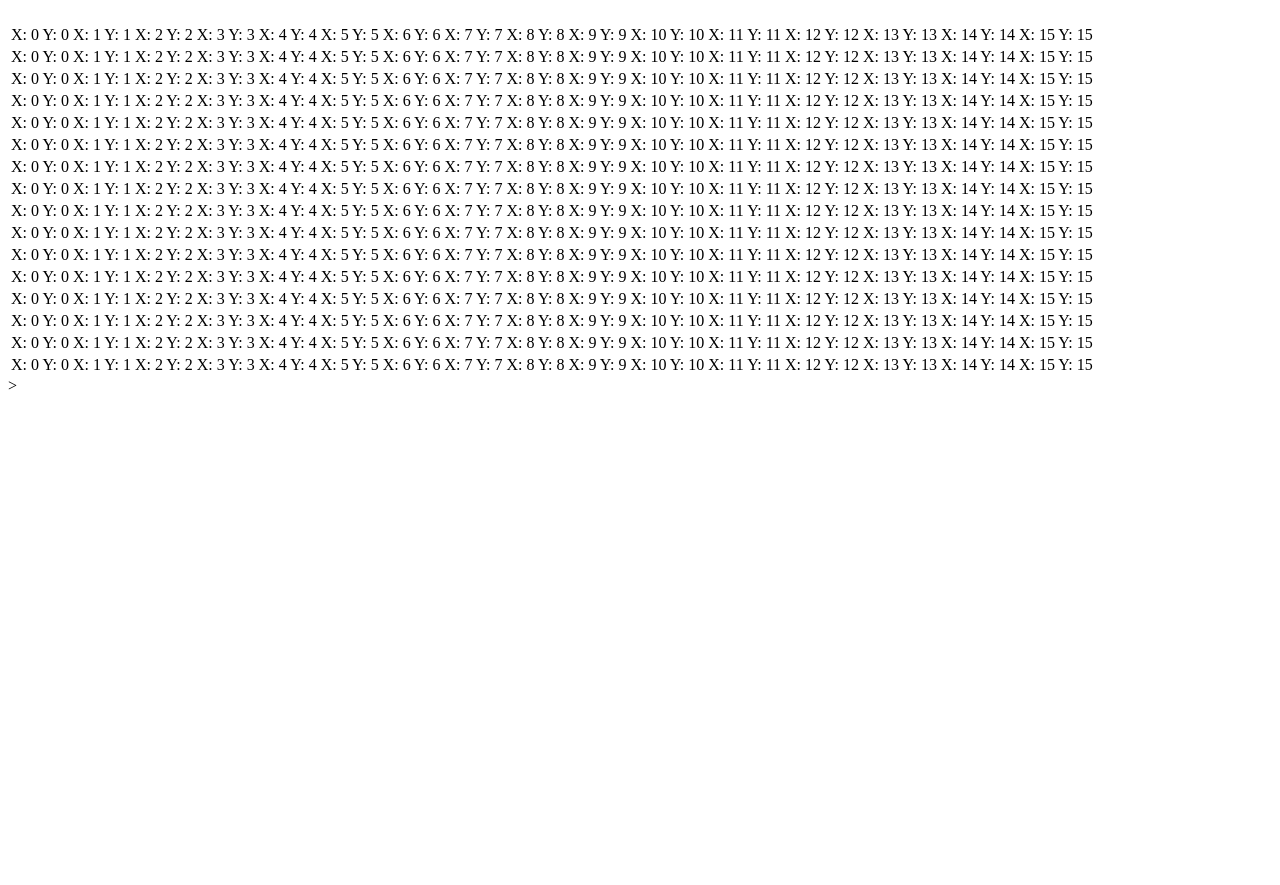
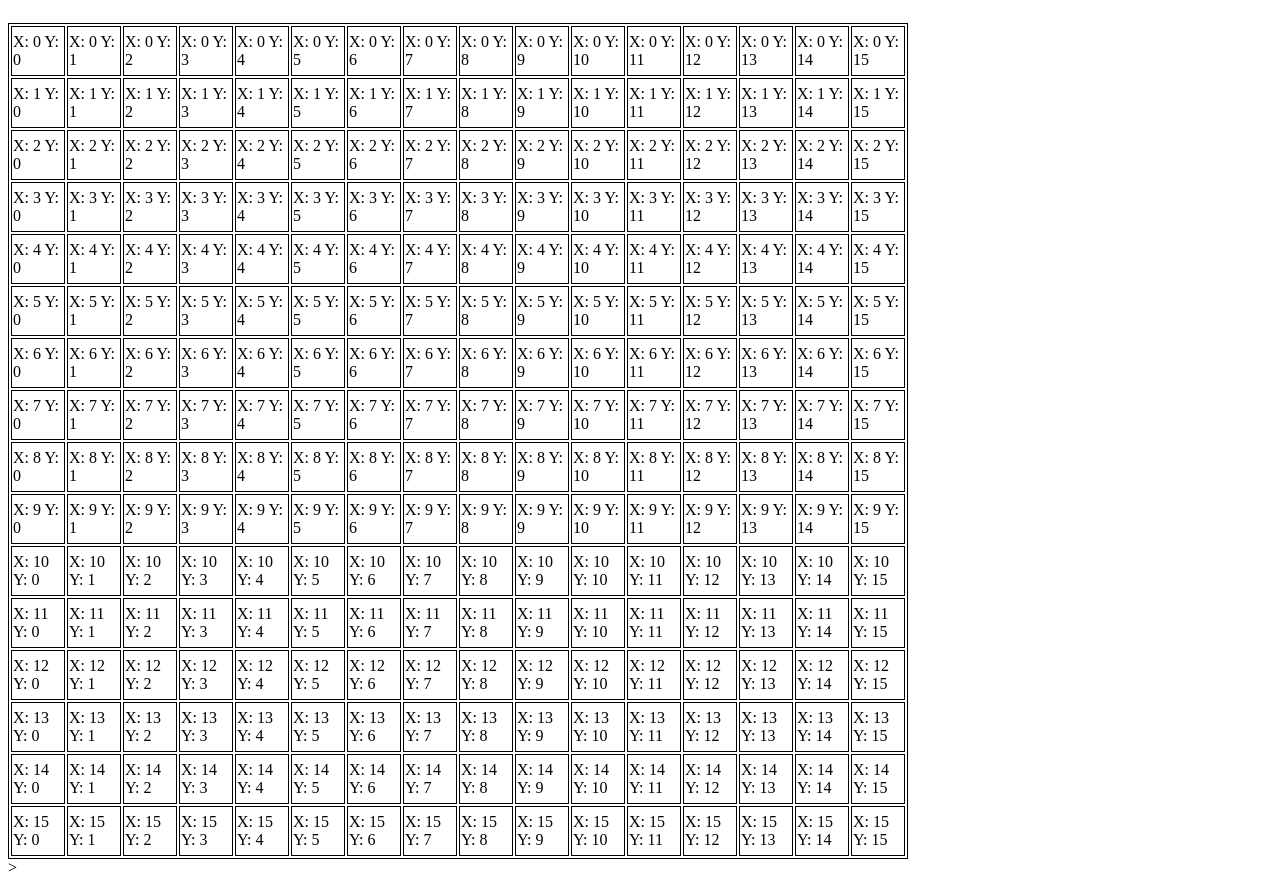
Before and after one commit to achiinto/tank_chess_kifu, a Flask app: template templates/index.html in a window 1280 px wide. Shown: the part 57-942 px from the top of the page. Before the commit the page ends 447 px from the top, so only its background shows below. Run offline with Flask 2, Linux system fonts and the light colour scheme; the template is opened without the code that fills it, so the values that code supplies are empty; parts of the project's set-up code (start-up, migrations or seed data) failed here and were passed over.

Commit message:
Template styling test

```diff
--- a/templates/index.html
+++ b/templates/index.html
@@ -1,4 +1,21 @@
 <!doctype html>
+    <head>
+        <style>
+            table {
+                border: 1px solid black;
+            }
+
+            tr {
+                height: 50px;
+            }
+
+            td {
+                width: 50px;
+                border: 1px solid black;
+            }
+        </style>
+    </head>
+    <body>
         <title>Tank Chess Kifu</title>
         <h1>Tank Game Kifu {{ game_id }}!</h1>
         {% if game_id != 0 %}
@@ -6,7 +23,7 @@
             {% for x in range(16): %}
                 <tr>
                     {% for y in range(16): %}
-            <td>X: {{ y }} Y: {{ y }}</td>
+                    <td>X: {{ x }} Y: {{ y }}</td>
                     {%endfor%}
                 </tr>
             {%endfor%}
@@ -14,3 +31,5 @@
         {% else %}
         <p>No game loaded</p>
         {% endif %}
+    </body>
+</html>
```
Lines whose indentation alone changed are shown as unchanged.
